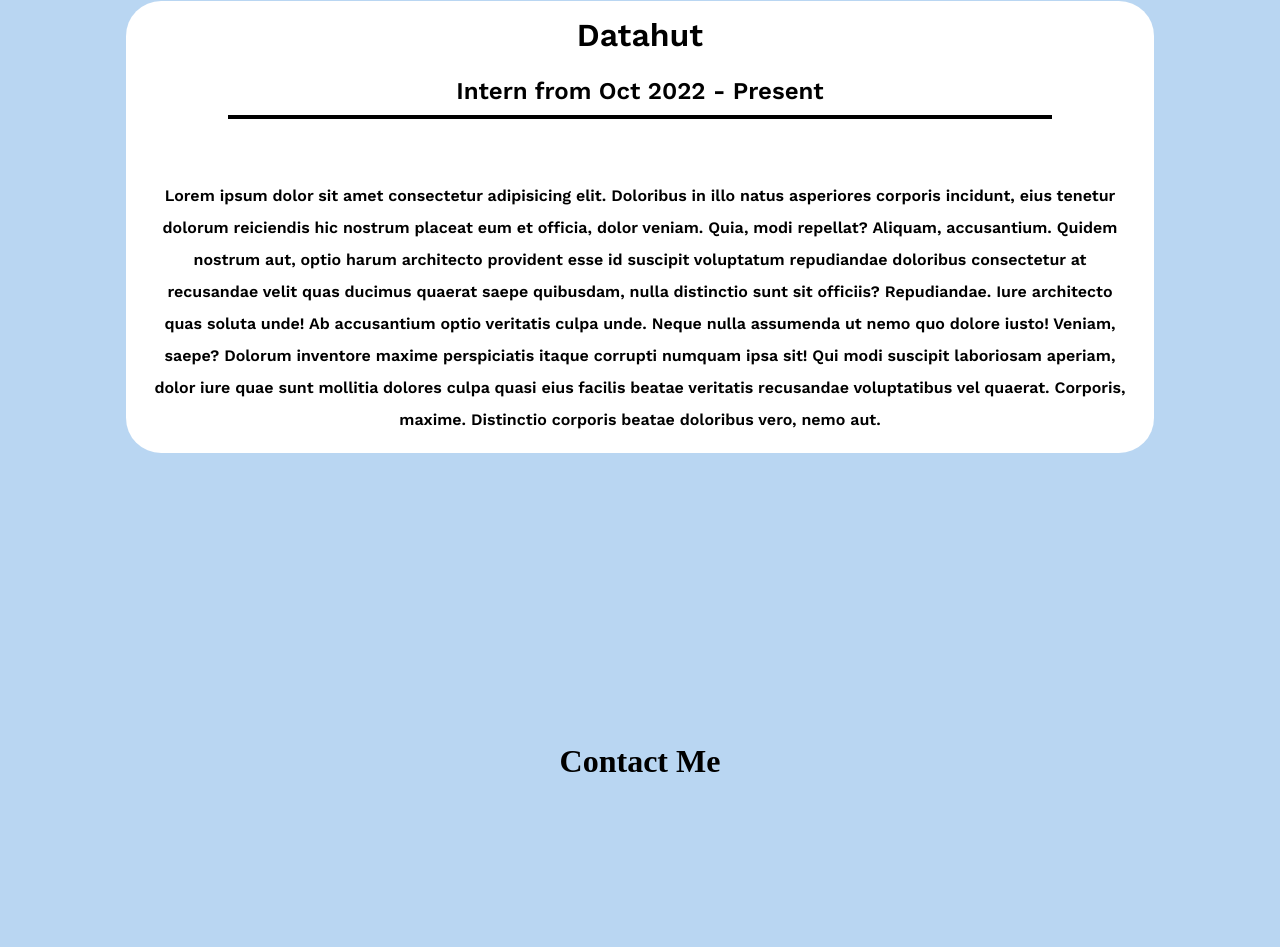
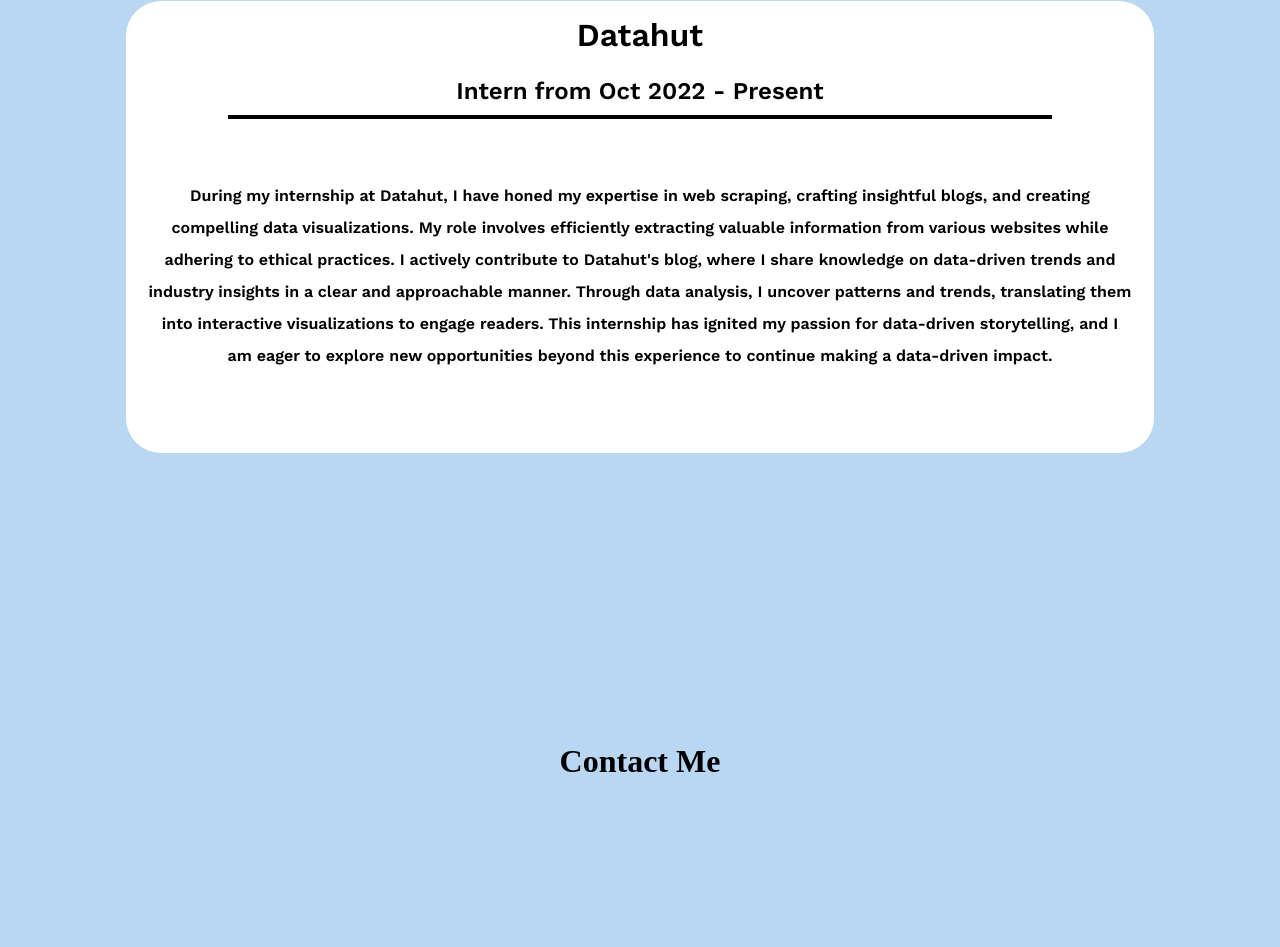
Before and after one commit to ashwin-jm/portfolio, a plain HTML site: page index.html in a window 1280 px wide. Shown: the part 1913-2860 px from the top of the page. Drawn offline with nearby package versions, Linux system fonts and the light colour scheme; a web font is replaced by a local one.

Commit message:
completed

```diff
--- a/index.html
+++ b/index.html
@@ -19,7 +19,7 @@
             <a href="#home">Home</a>
             <a href="#about">About</a>
             <a href="#experience">Experience</a>
-            <a href="#">Blog</a>
+            <a href="https://medium.com/@ashwin25112000" target="_blank">Blog</a>
             <a href="#contact">Contact</a>
         </div>
 
@@ -74,10 +74,11 @@
             <h1>Datahut</h1>
             <h2>Intern from Oct 2022 - Present</h2>
             <hr>
-            <p>Lorem ipsum dolor sit amet consectetur adipisicing elit. Doloribus in illo natus asperiores corporis incidunt, eius tenetur dolorum reiciendis hic nostrum placeat eum et officia, dolor veniam. Quia, modi repellat?
-            Aliquam, accusantium. Quidem nostrum aut, optio harum architecto provident esse id suscipit voluptatum repudiandae doloribus consectetur at recusandae velit quas ducimus quaerat saepe quibusdam, nulla distinctio sunt sit officiis? Repudiandae.
-            Iure architecto quas soluta unde! Ab accusantium optio veritatis culpa unde. Neque nulla assumenda ut nemo quo dolore iusto! Veniam, saepe? Dolorum inventore maxime perspiciatis itaque corrupti numquam ipsa sit!
-            Qui modi suscipit laboriosam aperiam, dolor iure quae sunt mollitia dolores culpa quasi eius facilis beatae veritatis recusandae voluptatibus vel quaerat. Corporis, maxime. Distinctio corporis beatae doloribus vero, nemo aut.</p>
+            <p>During my internship at Datahut, I have honed my expertise in web scraping, crafting insightful blogs, and creating compelling data visualizations. My
+                role involves efficiently extracting valuable information from various websites while adhering to ethical practices. I actively contribute to Datahut's
+                blog, where I share knowledge on data-driven trends and industry insights in a clear and approachable manner. Through data analysis, I uncover patterns
+                and trends, translating them into interactive visualizations to engage readers. This internship has ignited my passion for data-driven storytelling,
+                and I am eager to explore new opportunities beyond this experience to continue making a data-driven impact.</p>
         </div>
 
     </div>
```
